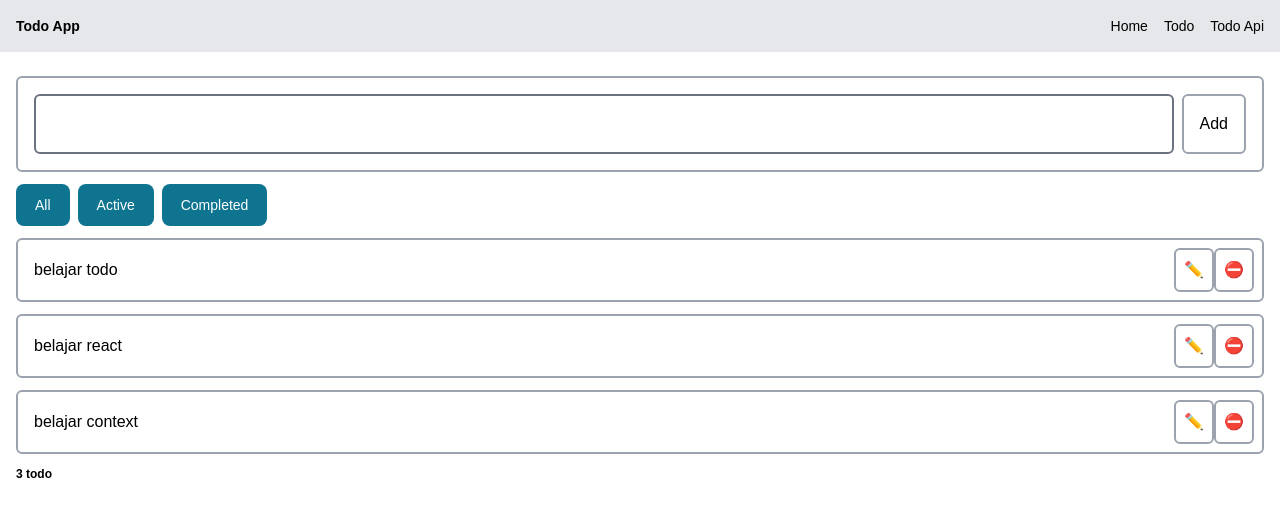
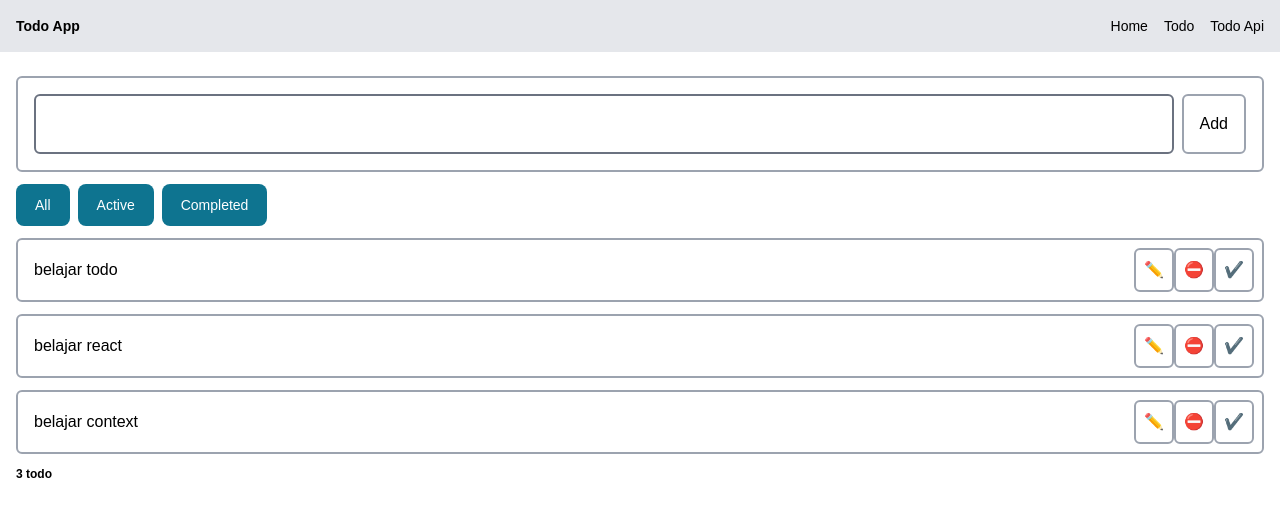
Before and after one commit to MSIB5-SKILVUL-ALFITOSANTOSA/Todo-App, a React (Vite) app: page /todo in a window 1280 px wide. Shown: the top 516 px of the page. Built offline with nearby package versions, Linux system fonts and the light colour scheme.

Commit message:
fixing complete todo

```diff
--- a/src/components/todo-list.jsx
+++ b/src/components/todo-list.jsx
@@ -40,16 +40,19 @@ function TodoList() {
   };
 
   // untuk memfilter data todo berdasarkan status : active, completed, all
+  const handleComplete = (index) => {
+    let cloneTodos = [...todos];
+    cloneTodos[index].completed = !cloneTodos[index].completed;
+    setTodos([...cloneTodos]);
+  };
 
   const filteredTodos = todos.filter((todo) => {
     if (filter === "All") {
       return true;
     } else if (filter === "Active") {
-      // dikarenakan status todo adalah boolean, maka jika status todo false maka todo tersebut adalah active
-      return !todo.status;
+      return !todo.completed; // Check the 'completed' property for active todos
     } else if (filter === "Completed") {
-      // nah sebaliknya jika status todo true maka todo tersebut adalah completed
-      return todo.status;
+      return todo.completed; // Check the 'completed' property for completed todos
     }
     return true;
   });
@@ -79,7 +82,7 @@ function TodoList() {
           <div
             key={todo.id}
             className={
-              todo.status
+              todo.completed
                 ? "underline p-2 bg-green-400 text-white flex flex-row justify-between border-2 border-gray-400  gap-4 mt-3 rounded-md items-center w-full"
                 : "p-2 border-solid border-b-2  flex flex-row justify-between border-2 border-gray-400  gap-4 mt-3 rounded-md items-center w-full "
             }
@@ -100,6 +103,13 @@ function TodoList() {
               >
                 ⛔
               </button>
+              {/* Add a checkmark button for completion */}
+              <button
+                className="border-2 border-gray-400 p-2 rounded-md  bg-white"
+                onClick={() => handleComplete(index)}
+              >
+                ✔️
+              </button>
             </div>
           </div>
         ))}
--- a/src/context/todo-provider.jsx
+++ b/src/context/todo-provider.jsx
@@ -11,6 +11,7 @@ function TodoProvider({ children }) {
   const [todoInput, setTodoInput] = useState("");
   const [todoEdit, setTodoEdit] = useState({});
   const [isEdit, setIsEdit] = useState("");
+  const [todoComplete, setTodoComplete] = useState("");
 
   return (
     <TodoContext.Provider
@@ -23,6 +24,8 @@ function TodoProvider({ children }) {
         setIsEdit,
         todoEdit,
         setTodoEdit,
+        todoComplete,
+        setTodoComplete,
       }}
     >
       {children}
```
